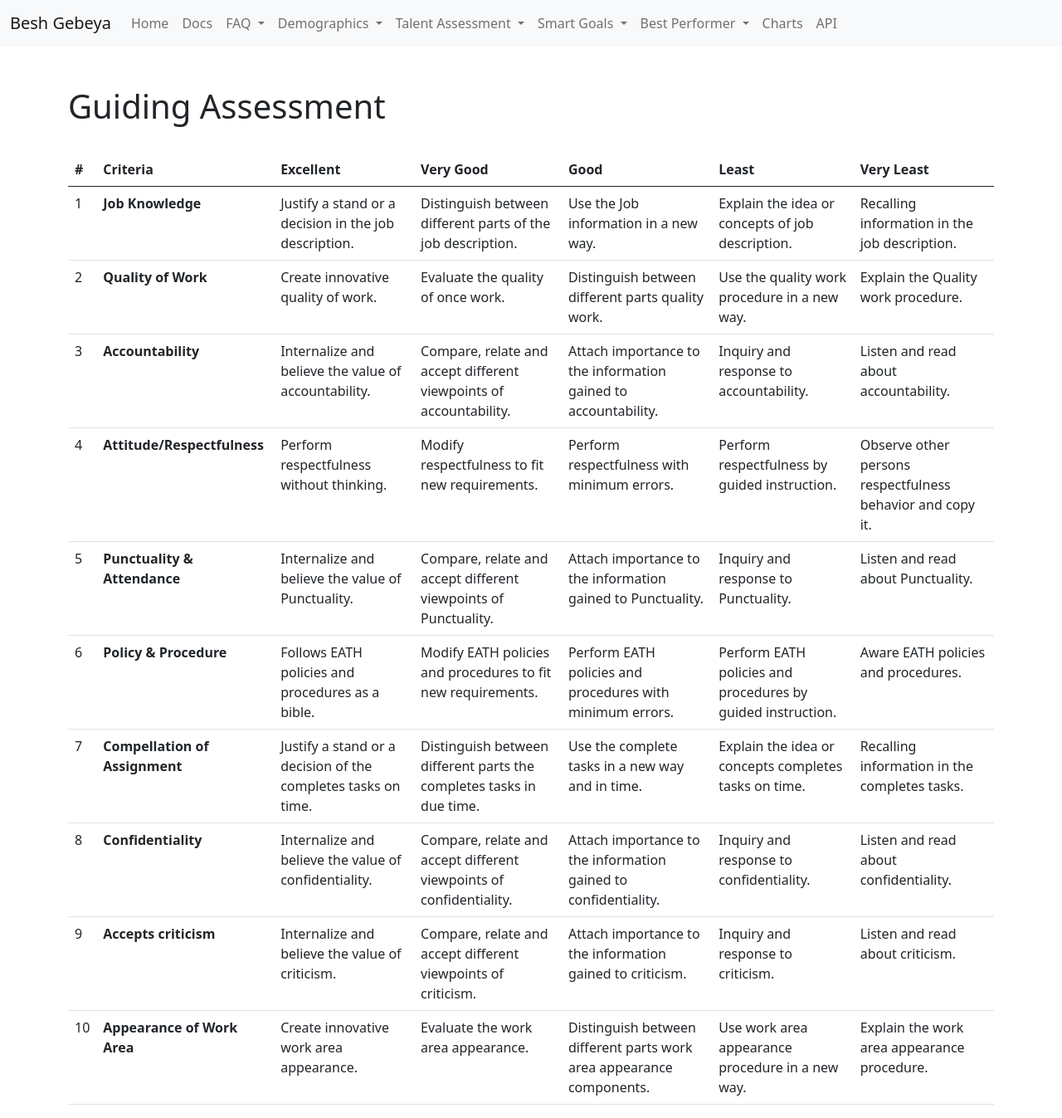
After one commit to antenehbedilu/Besh-Gebeya, a Flask app: page /guiding-assessment in a window 1280 px wide. The commit adds this page. Shown: the whole page at 83% size. Run offline with Flask 2, Linux system fonts and the light colour scheme.

Commit message:
Editing the navbar & adding guiding assessments table

```diff
--- a/app.py
+++ b/app.py
@@ -101,6 +101,10 @@ def evaluation_criteria():
 @app.route('/rating-scale')
 def rating_scale():
     return render_template('rating-scale.html')
+
+@app.route('/guiding-assessment')
+def guiding_assessment():
+    return render_template('guiding-assessment.html')
 
 @app.route('/add-smart-goal', methods=['POST', 'GET'])
 def add_smart_goal():
--- a/templates/base.html
+++ b/templates/base.html
@@ -10,85 +10,84 @@
 </head>
 
 <body>
-    <nav class="navbar navbar-expand-lg navbar navbar-dark bg-primary">
+
+    <nav class="navbar navbar-expand-lg navbar-light bg-light">
         <div class="container-fluid">
             <a class="navbar-brand" href="/">Besh Gebeya</a>
-            <button class="navbar-toggler" type="button" data-bs-toggle="collapse" data-bs-target="#navbarNav"
-                aria-controls="navbarNav" aria-expanded="false" aria-label="Toggle navigation">
+            <button class="navbar-toggler" type="button" data-bs-toggle="collapse" data-bs-target="#navbarNavDropdown"
+                aria-controls="navbarNavDropdown" aria-expanded="false" aria-label="Toggle navigation">
                 <span class="navbar-toggler-icon"></span>
             </button>
-            <div class="collapse navbar-collapse" id="navbarNav">
+            <div class="collapse navbar-collapse" id="navbarNavDropdown">
                 <ul class="navbar-nav">
+                <!-- <ul class="navbar-nav text-center"> -->
                     <li class="nav-item">
-                        <a class="nav-link active" aria-current="page" href="/">Home</a>
-                    <li class="nav-item">
-                        <a class="nav-link active" aria-current="page" href="/view-demographics">Demographics</a>
+                        <a class="nav-link" href="/">Home</a>
                     </li>
                     <li class="nav-item">
-                        <a class="nav-link active" aria-current="page" href="/add-demographic">Add Demographics</a>
+                        <a class="nav-link" href="/docs">Docs</a>
                     </li>
-                    <li class="nav-item">
-                        <a class="nav-link active" aria-current="page" href="/evaluation-criteria">Evaluation Criteria</a>
+                    <li class="nav-item dropdown">
+                        <a class="nav-link dropdown-toggle" href="#" id="navbarDropdownMenuLink" role="button"
+                            data-bs-toggle="dropdown" aria-expanded="false">
+                            FAQ
+                        </a>
+                        <ul class="dropdown-menu" aria-labelledby="navbarDropdownMenuLink">
+                            <li><a class="dropdown-item" href="/rating-scale">Rating Scale</a></li>
+                            <li><a class="dropdown-item" href="/evaluation-criteria">Evaluation Criterian</a></li>
+                            <li><a class="dropdown-item" href="/guiding-assessment">Guiding Assessment</a></li>
+                        </ul>
                     </li>
-                    <li class="nav-item">
-                        <a class="nav-link active" aria-current="page" href="/rating-scale">Rating Scale</a>
-                    </li>
-                    <li class="nav-item">
-                        <a class="nav-link active" aria-current="page" href="/view-smart-goals">Smart Goals</a>
-                    </li>
-                    <li class="nav-item">
-                        <a class="nav-link active" aria-current="page" href="/add-smart-goal">Add SmartGoals</a>
-                    </li>
-                    <li class="nav-item">
-                        <a class="nav-link active" aria-current="page" href="/view-talent-assessments">Talent Assessment</a>
-                    </li>
-                    <li class="nav-item">
-                        <a class="nav-link active" aria-current="page" href="/add-talent-assessment">Add Talent Assessment</a>
-                    </li>
-                    <li class="nav-item">
-                        <a class="nav-link active" aria-current="page" href="/view-employee-of-the-year">Best Performer</a>
-                    </li>
-                    <!--  <li class="nav-item dropdown">
-                        <a class="nav-link dropdown-toggle" href="/demographics" id="navbarDropdown" role="button"
+                    <li class="nav-item dropdown">
+                        <a class="nav-link dropdown-toggle" href="#" id="navbarDropdownMenuLink" role="button"
                             data-bs-toggle="dropdown" aria-expanded="false">
                             Demographics
                         </a>
-                        <ul class="dropdown-menu" aria-labelledby="navbarDropdown">
-                            <li><a class="dropdown-item" href="/adddemographics">Add Demographics</a></li>
-                        </ul>
-                    </li>
-                  <li class="nav-item dropdown">
-                        <a class="nav-link dropdown-toggle" href="/ratingscale" id="navbarDropdown" role="button"
-                            data-bs-toggle="dropdown" aria-expanded="false">
-                            Rating Scale
-                        </a>
-                        <ul class="dropdown-menu" aria-labelledby="navbarDropdown">
-                            <li><a class="dropdown-item" href="/addratingscale">Add Rating Scale</a></li>
+                        <ul class="dropdown-menu" aria-labelledby="navbarDropdownMenuLink">
+                            <li><a class="dropdown-item" href="/view-demographics">View Demographics</a></li>
+                            <li><a class="dropdown-item" href="/add-demographic">Add Demographic</a></li>
                         </ul>
                     </li>
                     <li class="nav-item dropdown">
-                        <a class="nav-link dropdown-toggle" href="/smartgoals" id="navbarDropdown" role="button"
+                        <a class="nav-link dropdown-toggle" href="#" id="navbarDropdownMenuLink" role="button"
+                            data-bs-toggle="dropdown" aria-expanded="false">
+                            Talent Assessment
+                        </a>
+                        <ul class="dropdown-menu" aria-labelledby="navbarDropdownMenuLink">
+                            <li><a class="dropdown-item" href="/view-talent-assessments">View Talent Assessments</a></li>
+                            <li><a class="dropdown-item" href="/add-talent-assessment">Add Talent Assessment</a></li>
+                        </ul>
+                    </li>
+                    <li class="nav-item dropdown">
+                        <a class="nav-link dropdown-toggle" href="#" id="navbarDropdownMenuLink" role="button"
                             data-bs-toggle="dropdown" aria-expanded="false">
                             Smart Goals
                         </a>
-                        <ul class="dropdown-menu" aria-labelledby="navbarDropdown">
-                            <li><a class="dropdown-item" href="/addsmartgoals">Add SmartGoals</a></li>
+                        <ul class="dropdown-menu" aria-labelledby="navbarDropdownMenuLink">
+                            <li><a class="dropdown-item" href="/view-smart-goals">View Smart Goals</a></li>
+                            <li><a class="dropdown-item" href="/add-smart-goal">Add Smart Goals</a></li>
                         </ul>
                     </li>
                     <li class="nav-item dropdown">
-                        <a class="nav-link dropdown-toggle" href="/assessment" id="navbarDropdown" role="button"
+                        <a class="nav-link dropdown-toggle" href="#" id="navbarDropdownMenuLink" role="button"
                             data-bs-toggle="dropdown" aria-expanded="false">
-                            Assessment
+                            Best Performer
                         </a>
-                        <ul class="dropdown-menu" aria-labelledby="navbarDropdown">
-                            <li><a class="dropdown-item" href="/addassessment">Add Assessment</a></li>
+                        <ul class="dropdown-menu" aria-labelledby="navbarDropdownMenuLink">
+                            <li><a class="dropdown-item" href="/view-employee-of-the-month">Employee of the month</a></li>
+                            <li><a class="dropdown-item" href="/view-employee-of-the-year">Employee of the year</a></li>
                         </ul>
-                    </li> -->
+                    </li>
+                    <li class="nav-item">
+                        <a class="nav-link" href="/charts">Charts</a>
+                    </li>
+                    <li class="nav-item">
+                        <a class="nav-link" href="/api">API</a>
+                    </li>
                 </ul>
             </div>
         </div>
     </nav>
-
     <div class="container">
         <div class="row">
             <div class="col">
--- /dev/null
+++ b/templates/guiding-assessment.html
@@ -0,0 +1,116 @@
+{% extends 'base.html' %}
+
+{% block head %}
+<title>Guiding Assessment</title>
+{% endblock %}
+
+{% block body %}
+<h1>Guiding Assessment</h1>
+<br>
+
+<table class="table">
+    <thead>
+      <tr>
+        <th scope="col">#</th>
+        <th scope="col">Criteria</th>
+        <th scope="col">Excellent</th>
+        <th scope="col">Very Good</th>
+        <th scope="col">Good</th>
+        <th scope="col">Least</th>
+        <th scope="col">Very Least</th>
+      </tr>
+    </thead>
+    <tbody>
+      <tr>
+        <td scope="row">1</td>
+        <th>Job Knowledge</th>
+        <td>Justify a stand or a decision in the job description.</td>
+        <td>Distinguish between different parts of the job description.</td>
+        <td>Use the Job information in a new way.</td>
+        <td>Explain the idea or concepts of job description.</td>
+        <td>Recalling information in the job description.</td>
+      </tr>
+      <tr>
+        <td scope="row">2</td>
+        <th>Quality of Work</th>
+        <td>Create innovative quality of work.</td>
+        <td>Evaluate the quality of once work.</td>
+        <td>Distinguish between different parts quality work.</td>
+        <td>Use the quality work procedure in a new way.</td>
+        <td>Explain the Quality work procedure.</td>
+      </tr>
+      <tr>
+        <td scope="row">3</td>
+        <th>Accountability</th>
+        <td>Internalize and believe the value of accountability.</td>
+        <td>Compare, relate and accept different viewpoints of accountability.</td>
+        <td>Attach importance to the information gained to accountability.</td>
+        <td>Inquiry and response to accountability.</td>
+        <td>Listen and read about accountability.</td>
+      </tr>
+      <tr>
+        <td scope="row">4</td>
+        <th>Attitude/Respectfulness</th>
+        <td>Perform respectfulness without thinking.</td>
+        <td>Modify respectfulness to fit new requirements.</td>
+        <td>Perform respectfulness with minimum errors.</td>
+        <td>Perform respectfulness by guided instruction.</td>
+        <td>Observe other persons respectfulness behavior and copy it.</td>
+      </tr>
+      <tr>
+        <td scope="row">5</td>
+        <th>Punctuality & Attendance</th>
+        <td>Internalize and believe the value of Punctuality.</td>
+        <td>Compare, relate and accept different viewpoints of Punctuality.</td>
+        <td>Attach importance to the information gained to Punctuality.</td>
+        <td>Inquiry and response to Punctuality.</td>
+        <td>Listen and read about Punctuality.</td>
+      </tr>
+      <tr>
+        <td scope="row">6</td>
+        <th>Policy & Procedure</th>
+        <td>Follows EATH policies and procedures as a bible.</td>
+        <td>Modify EATH policies and procedures to fit new requirements.</td>
+        <td>Perform EATH policies and procedures with minimum errors.</td>
+        <td>Perform EATH policies and procedures by guided instruction.</td>
+        <td>Aware EATH policies and procedures.</td>
+      </tr>
+      <tr>
+        <td scope="row">7</td>
+        <th>Compellation of Assignment</th>
+        <td>Justify a stand or a decision of the completes tasks on time.</td>
+        <td>Distinguish between different parts the completes tasks in due time.</td>
+        <td>Use the complete tasks in a new way and in time.</td>
+        <td>Explain the idea or concepts completes tasks on time.</td>
+        <td>Recalling information in the completes tasks.</td>
+      </tr>
+      <tr>
+        <td scope="row">8</td>
+        <th>Confidentiality</th>
+        <td>Internalize and believe the value of confidentiality.</td>
+        <td>Compare, relate and accept different viewpoints of confidentiality.</td>
+        <td>Attach importance to the information gained to confidentiality.</td>
+        <td>Inquiry and response to confidentiality.</td>
+        <td>Listen and read about confidentiality.</td>
+      </tr>
+      <tr>
+        <td scope="row">9</td>
+        <th>Accepts criticism</th>
+        <td>Internalize and believe the value of criticism.</td>
+        <td>Compare, relate and accept different viewpoints of criticism.</td>
+        <td>Attach importance to the information gained to criticism.</td>
+        <td>Inquiry and response to criticism.</td>
+        <td>Listen and read about criticism.</td>
+      </tr>
+      <tr>
+        <td scope="row">10</td>
+        <th>Appearance of Work Area</th>
+        <td>Create innovative work area appearance.</td>
+        <td>Evaluate the work area appearance.</td>
+        <td>Distinguish between different parts work area appearance components.</td>
+        <td>Use work area appearance procedure in a new way.</td>
+        <td>Explain the work area appearance procedure.</td>
+      </tr>
+    </tbody>
+  </table>
+  {% endblock %}
```
